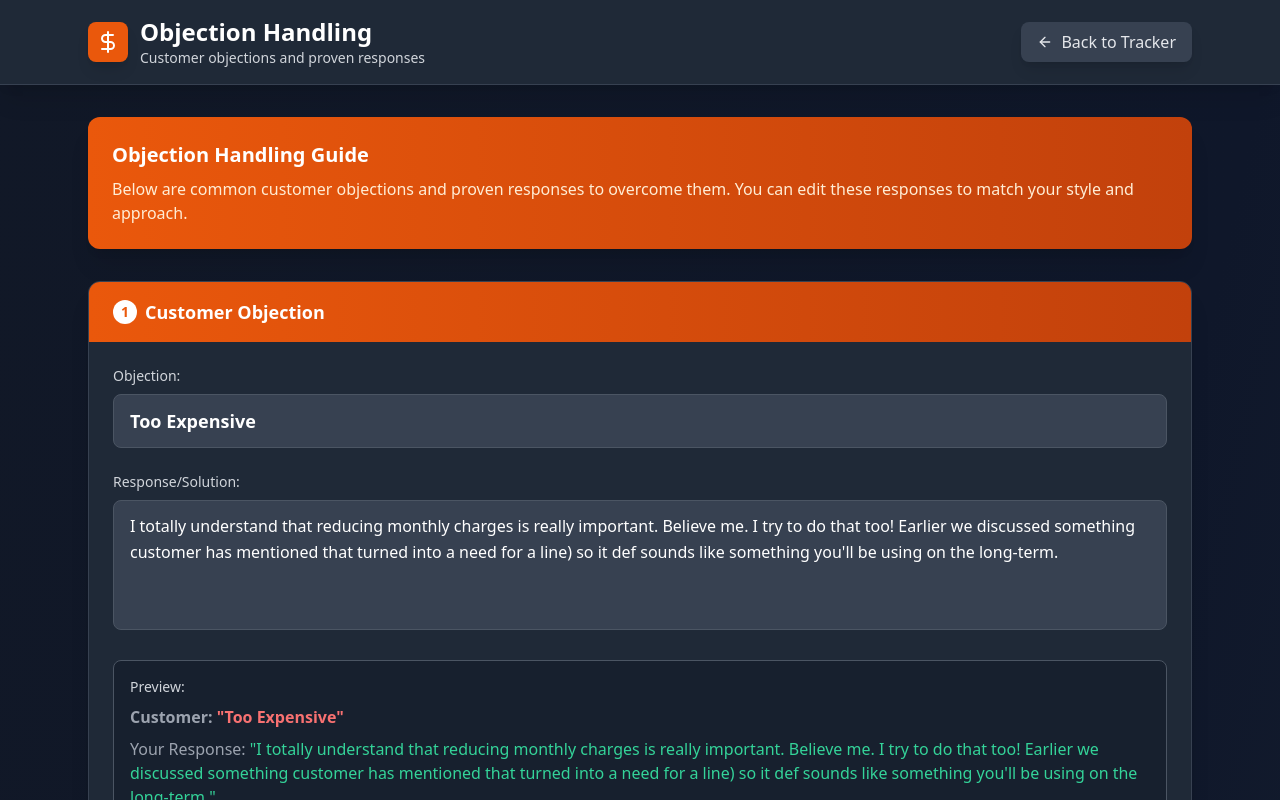
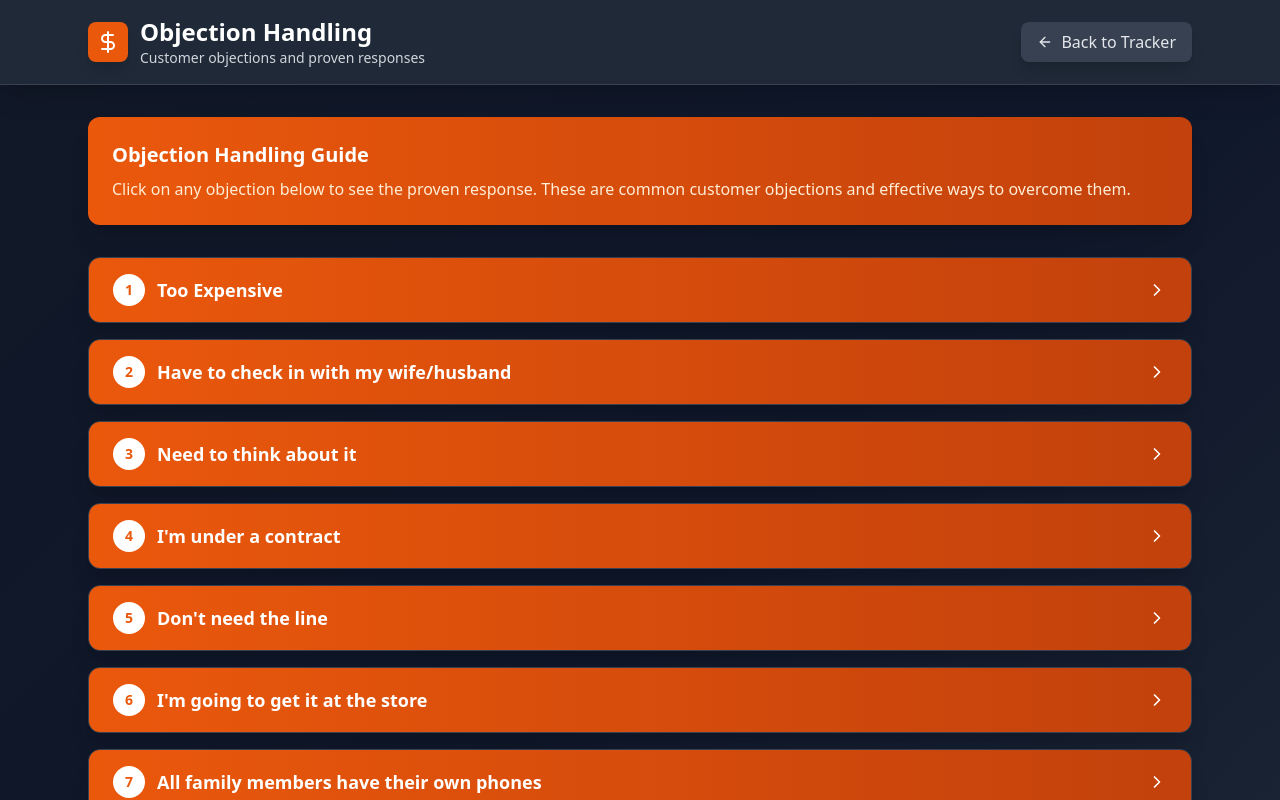
Before and after one commit to YoussefEssamAshour/youssef, a React (Vite) app: page / in a window 1280 px wide. Both pictures are taken after a click on the button "Start Offering". Shown: the top 800 px of the page. Built offline with nearby package versions, Linux system fonts and the light colour scheme.

Commit message:
Make Objections Collapsible Buttons with Preview Only

```diff
--- a/src/App.tsx
+++ b/src/App.tsx
@@ -1,5 +1,5 @@
 import React, { useState, useEffect } from 'react';
-import { Phone, CheckCircle2, Circle, RotateCcw, User, PhoneCall, Heart, Shield, MessageSquare, Star, Search, Users, Gift, Award, RefreshCw, HelpCircle, ThumbsUp, FileText, Hash, UserCheck, Copy, Check, ArrowRight, ArrowLeft, DollarSign } from 'lucide-react';
+import { Phone, CheckCircle2, Circle, RotateCcw, User, PhoneCall, Heart, Shield, MessageSquare, Star, Search, Users, Gift, Award, RefreshCw, HelpCircle, ThumbsUp, FileText, Hash, UserCheck, Copy, Check, ArrowRight, ArrowLeft, DollarSign, ChevronDown, ChevronRight } from 'lucide-react';
 
 interface CallItem {
   id: string;
@@ -25,6 +25,7 @@ interface Objection {
 
 function App() {
   const [currentView, setCurrentView] = useState<'tracker' | 'objections'>('tracker');
+  const [expandedObjection, setExpandedObjection] = useState<string | null>(null);
   const [callItems, setCallItems] = useState<CallItem[]>([
     {
       id: 'greeting',
@@ -221,10 +222,8 @@ function App() {
     setCallInfo(prev => ({ ...prev, [field]: value }));
   };
 
-  const updateObjection = (id: string, field: 'objection' | 'solution', value: string) => {
-    setObjections(prev => prev.map(obj =>
-      obj.id === id ? { ...obj, [field]: value } : obj
-    ));
+  const toggleObjection = (id: string) => {
+    setExpandedObjection(expandedObjection === id ? null : id);
   };
 
   const copyToClipboard = async () => {
@@ -328,64 +327,67 @@ Progress: ${Math.round(progressPercentage)}%`;
             <div className="bg-gradient-to-r from-orange-600 to-orange-700 rounded-xl shadow-xl p-6 text-white">
               <h2 className="text-xl font-bold mb-2">Objection Handling Guide</h2>
               <p className="text-orange-100">
-                Below are common customer objections and proven responses to overcome them.
-                You can edit these responses to match your style and approach.
+                Click on any objection below to see the proven response. These are common customer objections and effective ways to overcome them.
               </p>
             </div>
           </div>
 
-          <div className="space-y-6">
+          <div className="space-y-4">
             {objections.map((objection, index) => (
               <div key={objection.id} className="bg-gray-800 rounded-xl shadow-xl border border-gray-700 overflow-hidden">
-                <div className="bg-gradient-to-r from-orange-600 to-orange-700 px-6 py-4">
-                  <h3 className="text-lg font-semibold text-white flex items-center space-x-2">
-                    <span className="bg-white text-orange-600 rounded-full w-6 h-6 flex items-center justify-center text-sm font-bold">
+                <button
+                  onClick={() => toggleObjection(objection.id)}
+                  className="w-full px-6 py-4 bg-gradient-to-r from-orange-600 to-orange-700 hover:from-orange-700 hover:to-orange-800 transition-all duration-200 flex items-center justify-between text-white"
+                >
+                  <div className="flex items-center space-x-3">
+                    <span className="bg-white text-orange-600 rounded-full w-8 h-8 flex items-center justify-center text-sm font-bold">
                       {index + 1}
                     </span>
-                    <span>Customer Objection</span>
-                  </h3>
-                </div>
+                    <span className="text-lg font-semibold text-left">{objection.objection}</span>
+                  </div>
+                  {expandedObjection === objection.id ? (
+                    <ChevronDown className="w-5 h-5" />
+                  ) : (
+                    <ChevronRight className="w-5 h-5" />
+                  )}
+                </button>
 
-                <div className="p-6 space-y-6">
-                  {/* Objection */}
-                  <div>
-                    <label className="block text-sm font-medium text-gray-300 mb-2">
-                      Objection:
-                    </label>
-                    <input
-                      type="text"
-                      value={objection.objection}
-                      onChange={(e) => updateObjection(objection.id, 'objection', e.target.value)}
-                      className="w-full px-4 py-3 bg-gray-700 border border-gray-600 rounded-lg text-white placeholder-gray-400 focus:outline-none focus:ring-2 focus:ring-orange-500 focus:border-transparent transition-all duration-200 font-semibold text-lg"
-                    />
-                  </div>
-
-                  {/* Solution */}
-                  <div>
-                    <label className="block text-sm font-medium text-gray-300 mb-2">
-                      Response/Solution:
-                    </label>
-                    <textarea
-                      value={objection.solution}
-                      onChange={(e) => updateObjection(objection.id, 'solution', e.target.value)}
-                      rows={4}
-                      className="w-full px-4 py-3 bg-gray-700 border border-gray-600 rounded-lg text-white placeholder-gray-400 focus:outline-none focus:ring-2 focus:ring-orange-500 focus:border-transparent transition-all duration-200 resize-none leading-relaxed"
-                    />
-                  </div>
-
-                  {/* Preview */}
-                  <div className="bg-gray-900/50 border border-gray-600 rounded-lg p-4">
-                    <h4 className="text-sm font-medium text-gray-300 mb-2">Preview:</h4>
-                    <div className="space-y-2">
-                      <p className="text-red-400 font-semibold">
-                        <span className="text-gray-400">Customer:</span> "{objection.objection}"
-                      </p>
-                      <p className="text-emerald-400">
-                        <span className="text-gray-400">Your Response:</span> "{objection.solution}"
-                      </p>
+                {expandedObjection === objection.id && (
+                  <div className="p-6 bg-gray-900/50 border-t border-gray-600">
+                    <div className="space-y-4">
+                      <div className="bg-gray-800 border border-gray-600 rounded-lg p-4">
+                        <h4 className="text-sm font-medium text-gray-300 mb-3 flex items-center space-x-2">
+                          <MessageSquare className="w-4 h-4 text-blue-400" />
+                          <span>Conversation Preview:</span>
+                        </h4>
+                        <div className="space-y-3">
+                          <div className="flex items-start space-x-3">
+                            <div className="bg-red-600 rounded-full p-1">
+                              <User className="w-3 h-3 text-white" />
+                            </div>
+                            <div className="flex-1">
+                              <p className="text-red-400 font-semibold text-sm">Customer:</p>
+                              <p className="text-red-300 bg-red-900/20 rounded-lg p-3 mt-1 border border-red-800/30">
+                                "{objection.objection}"
+                              </p>
+                            </div>
+                          </div>
+                          <div className="flex items-start space-x-3">
+                            <div className="bg-emerald-600 rounded-full p-1">
+                              <PhoneCall className="w-3 h-3 text-white" />
+                            </div>
+                            <div className="flex-1">
+                              <p className="text-emerald-400 font-semibold text-sm">Your Response:</p>
+                              <p className="text-emerald-300 bg-emerald-900/20 rounded-lg p-3 mt-1 border border-emerald-800/30 leading-relaxed">
+                                "{objection.solution}"
+                              </p>
+                            </div>
+                          </div>
+                        </div>
+                      </div>
                     </div>
                   </div>
-                </div>
+                )}
               </div>
             ))}
           </div>
```
